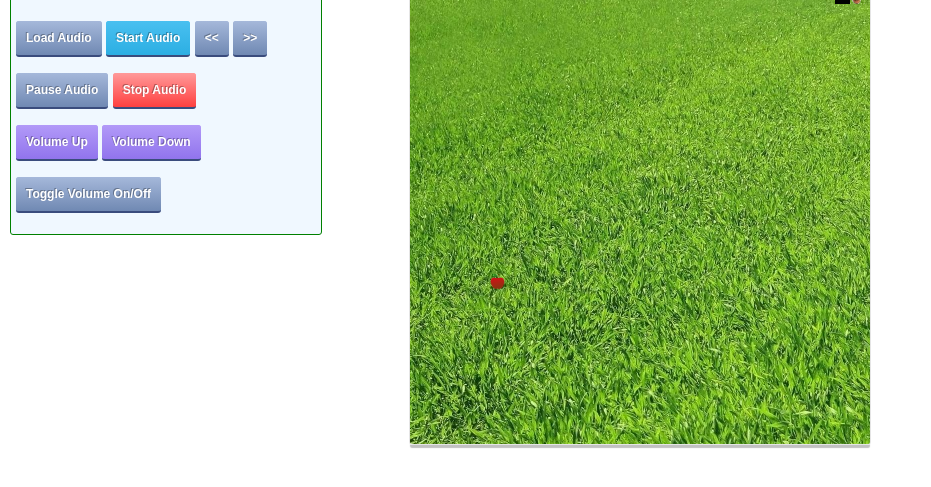
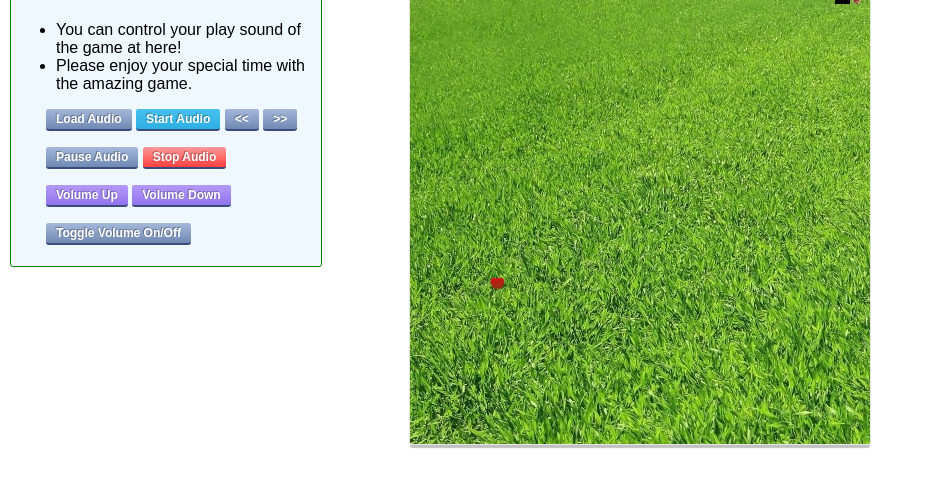
Before and after one commit to Snaykzs/snake-game, a plain HTML site: page index.html in a window 1280 px wide. Shown: the part 169-656 px from the top of the page, without its empty margins (0-931 px from the left). Drawn offline with nearby package versions, Linux system fonts and the light colour scheme.

Commit message:
Sound control changed some stylesheet

```diff
--- a/css/sound.css
+++ b/css/sound.css
@@ -8,8 +8,16 @@
   position: fixed;
 }
 
+.each-control {
+	margin-left: 30px;
+}
+
+.row ul {
+	font-style: 0.9em;
+}
+
 .btn {
-	border-color:#3A4C7D;border-width: 0px 0px 2px 0px;border-style: solid; -webkit-border-radius: 3px; -moz-border-radius: 3px;border-radius: 3px;font-size:12px;font-family:arial, helvetica, sans-serif; padding: 10px 10px 10px 10px; text-decoration:none; display:inline-block;text-shadow: -1px -1px 0 rgba(0,0,0,0.3);font-weight:bold; color: #FFFFFF;
+	border-color:#3A4C7D;border-width: 0px 0px 2px 0px;border-style: solid; -webkit-border-radius: 3px; -moz-border-radius: 3px;border-radius: 3px;font-size:12px;font-family:arial, helvetica, sans-serif; padding: 3px 10px 3px 10px; text-decoration:none; display:inline-block;text-shadow: -1px -1px 0 rgba(0,0,0,0.3);font-weight:bold; color: #FFFFFF;
 }
 .btn:hover {
 
--- a/index.html
+++ b/index.html
@@ -27,6 +27,12 @@
     <div class="control-audio">
       <header><h3>Sound Control</h3></header>
       <div class="row alert-success"></div>
+      <div class="row">
+        <ul>
+          <li>You can control your play sound of the game at here!</li>
+          <li>Please enjoy your special time with the amazing game.</li>
+        </ul>
+      </div>
       <div class="row">
         <div class="each-control">
           <p>
```
